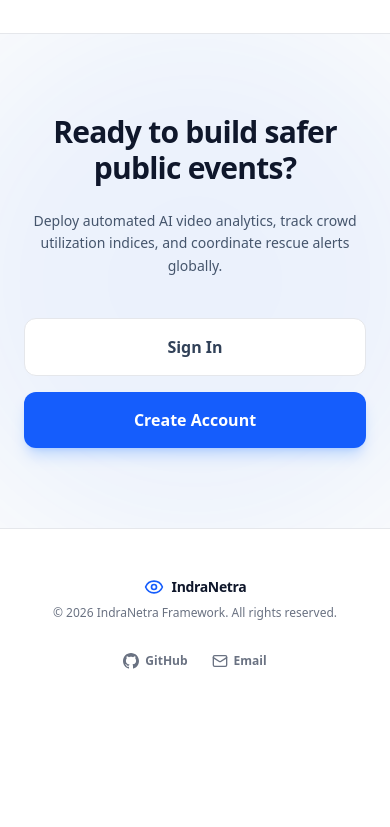
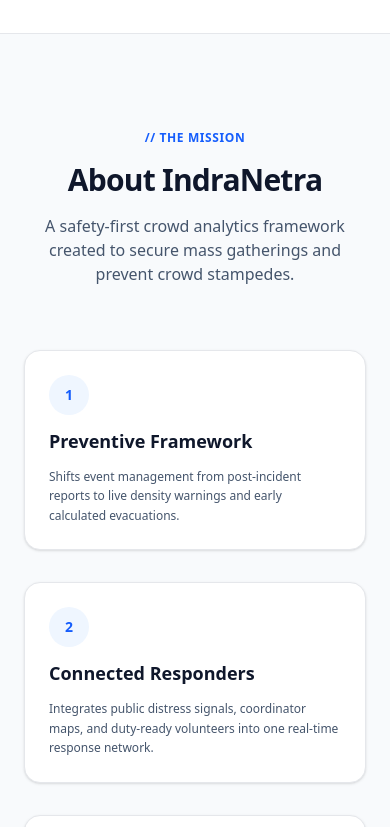
Before and after one commit to shreyass0709/IndraNetra, a Next.js app in the folder frontend/: page / in a window 390 px wide. Shown: the part 8220-9047 px from the top of the page. Before the commit the page ends 8937 px from the top, so only its background shows below. Built offline with nearby package versions, Linux system fonts and the light colour scheme.

Commit message:
Add About section, update navbar links, and fix Recharts layout width warning

```diff
--- a/frontend/app/dashboard/page.tsx
+++ b/frontend/app/dashboard/page.tsx
@@ -62,6 +62,11 @@ export default function DashboardPage() {
   const router = useRouter();
   const [user, setUser] = useState<any>(null);
   const [loading, setLoading] = useState(true);
+  const [mounted, setMounted] = useState(false);
+
+  useEffect(() => {
+    setMounted(true);
+  }, []);
 
   // Layout states
   const [hudLoading, setHudLoading] = useState(true);
@@ -911,21 +916,23 @@ export default function DashboardPage() {
                         <TrendingUp className="w-4 h-4 text-blue-500" /> Real-Time Crowd flow vector (YOLOv8)
                       </div>
                       <div className="h-40 font-mono text-[9px]">
+                        {mounted && (
                           <ResponsiveContainer width="100%" height="100%">
                             <AreaChart data={chartData}>
                               <defs>
                                 <linearGradient id="colorCount" x1="0" y1="0" x2="0" y2="1">
-                                <stop offset="5%" stopColor="#0d9488" stopOpacity={0.15}/>
-                                <stop offset="95%" stopColor="#0d9488" stopOpacity={0}/>
+                                  <stop offset="5%" stopColor="#0b5cff" stopOpacity={0.15}/>
+                                  <stop offset="95%" stopColor="#0b5cff" stopOpacity={0}/>
                                 </linearGradient>
                               </defs>
                               <CartesianGrid strokeDasharray="3 3" stroke="#e2e8f0" />
                               <XAxis dataKey="time" stroke="#64748b" />
                               <YAxis stroke="#64748b" />
                               <Tooltip contentStyle={{ backgroundColor: '#ffffff', borderColor: '#e2e8f0', borderRadius: '8px', color: '#0f172a' }} />
-                            <Area type="monotone" dataKey="count" stroke="#0d9488" strokeWidth={2.5} fillOpacity={1} fill="url(#colorCount)" />
+                              <Area type="monotone" dataKey="count" stroke="#0b5cff" strokeWidth={2.5} fillOpacity={1} fill="url(#colorCount)" />
                             </AreaChart>
                           </ResponsiveContainer>
+                        )}
                       </div>
                     </div>
                   </div>
--- a/frontend/app/page.tsx
+++ b/frontend/app/page.tsx
@@ -129,11 +129,9 @@ export default function LandingPage() {
           {/* Navigation Links */}
           <nav className="hidden md:flex items-center gap-8 text-sm font-semibold text-gray-500">
             <a href="#hero" className="hover:text-blue-600 transition-colors">Home</a>
-            <a href="#problem" className="hover:text-blue-600 transition-colors">Problem</a>
             <a href="#features" className="hover:text-blue-600 transition-colors">Features</a>
             <a href="#how-it-works" className="hover:text-blue-600 transition-colors">How It Works</a>
-            <a href="#preview" className="hover:text-blue-600 transition-colors">Live Preview</a>
-            <a href="#events" className="hover:text-blue-600 transition-colors">Events</a>
+            <a href="#about" className="hover:text-blue-600 transition-colors">About</a>
           </nav>
 
           {/* Action Buttons */}
@@ -567,7 +565,7 @@ export default function LandingPage() {
               { label: "Concerts", details: "Track stage barriers and calculate evacuations inside arenas." },
               { label: "Cricket Matches", details: "Manage crowd entries, exits, and ticket queues at stadiums." },
               { label: "Political Rallies", details: "Ensure safety corridors and report anomalies across public squares." },
-              { label: "Public Gatherings", details: "Track protests, public parks, and general walking zones." }
+              { label: "Public Gatherings", details: "Track protests, public gatherings, and general walking zones." }
             ].map((event, idx) => (
               <motion.div
                 key={idx}
@@ -581,6 +579,40 @@ export default function LandingPage() {
                   <h3 className="text-sm font-bold text-slate-900 mb-1">{event.label}</h3>
                   <p className="text-slate-500 text-[10px] leading-relaxed">{event.details}</p>
                 </div>
+              </motion.div>
+            ))}
+          </div>
+        </div>
+      </section>
+
+      {/* 8.5. About Section */}
+      <section id="about" className="py-24 px-6 border-t border-gray-200 bg-slate-50 relative">
+        <div className="max-w-7xl mx-auto">
+          <div className="text-center mb-16 space-y-4">
+            <span className="text-xs font-bold text-blue-600 uppercase tracking-wider block">// The Mission</span>
+            <h2 className="text-3xl md:text-5xl font-black text-slate-900 tracking-tight">About IndraNetra</h2>
+            <p className="text-slate-600 max-w-xl mx-auto text-base">
+              A safety-first crowd analytics framework created to secure mass gatherings and prevent crowd stampedes.
+            </p>
+          </div>
+
+          <div className="grid grid-cols-1 md:grid-cols-3 gap-8">
+            {[
+              { title: "Preventive Framework", desc: "Shifts event management from post-incident reports to live density warnings and early calculated evacuations." },
+              { title: "Connected Responders", desc: "Integrates public distress signals, coordinator maps, and duty-ready volunteers into one real-time response network." },
+              { title: "Privacy By Design", desc: "Processes video frames on localized servers to track numeric density count without storing personal identity details." }
+            ].map((item, idx) => (
+              <motion.div
+                key={idx}
+                variants={idx % 2 === 0 ? slideInLeft : slideInRight}
+                whileHover={{ scale: 1.04, y: -6, boxShadow: "0 15px 30px -10px rgba(11,92,255,0.12)" }}
+                className="p-6 rounded-2xl border border-gray-200 bg-white flex flex-col gap-3 transition-all duration-200 shadow-sm"
+              >
+                <div className="w-10 h-10 rounded-full bg-blue-50 text-blue-600 flex items-center justify-center font-bold text-sm">
+                  {idx + 1}
+                </div>
+                <h3 className="text-lg font-bold text-slate-900">{item.title}</h3>
+                <p className="text-slate-600 text-xs leading-relaxed">{item.desc}</p>
               </motion.div>
             ))}
           </div>
```
Lines whose indentation alone changed are shown as unchanged.
